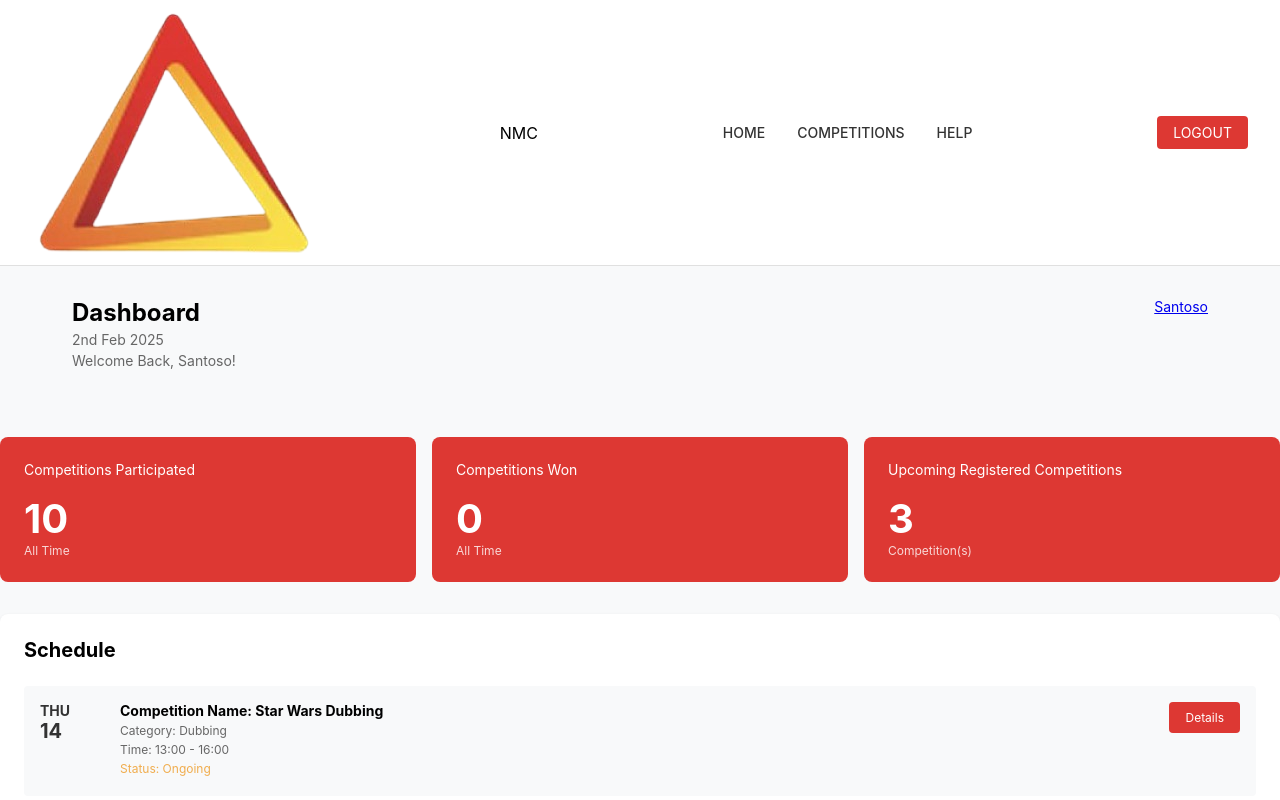
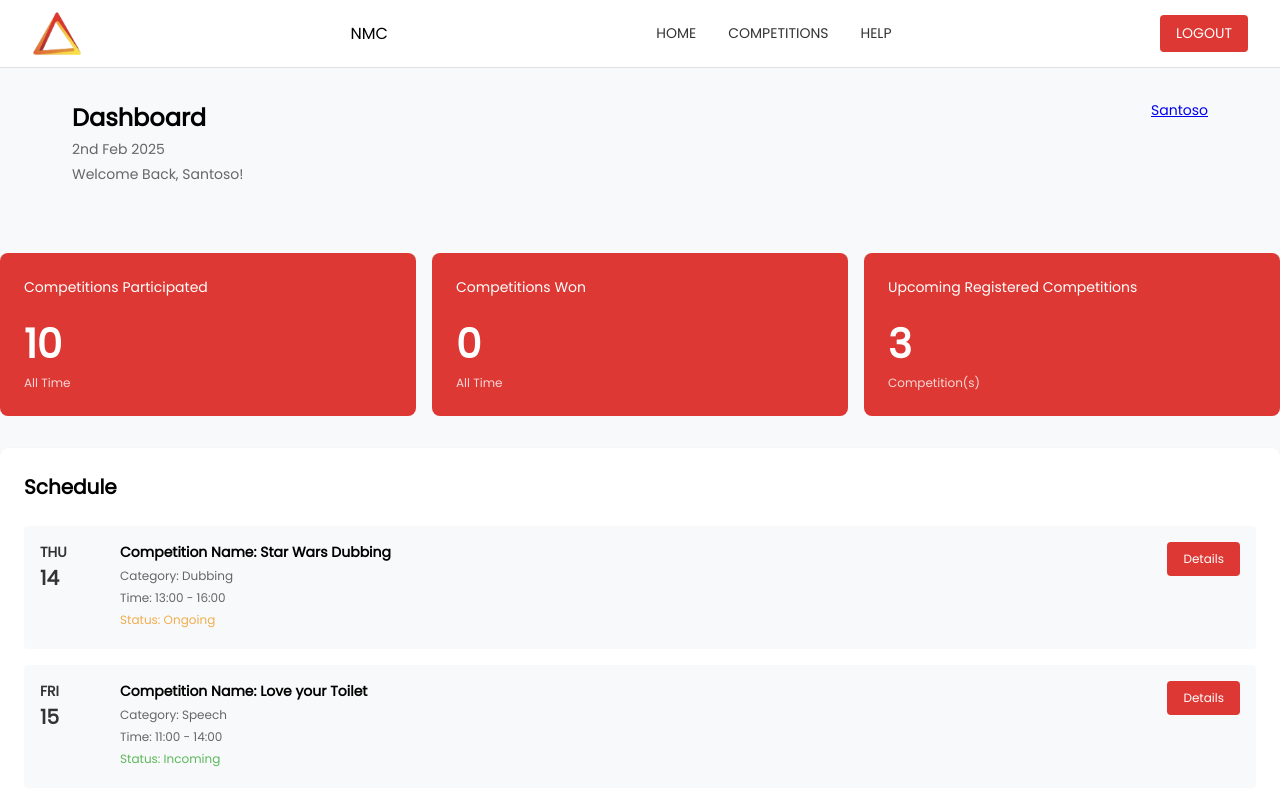
Before and after one commit to Hoyoddiction/2702334885_assignment2, a plain HTML site: page index.html in a window 1280 px wide. Shown: the top 800 px of the page. Drawn offline with Linux system fonts and the light colour scheme.

Commit message:
Update style.css

```diff
--- a/style.css
+++ b/style.css
@@ -2,7 +2,7 @@
     margin: 0;
     padding: 0;
     box-sizing: border-box;
-    font-family: -apple-system, BlinkMacSystemFont, 'Segoe UI', Roboto, Oxygen, Ubuntu, Cantarell, sans-serif;
+    font-family: 'poppins';
 }
 
 body {
@@ -243,3 +243,9 @@ body {
 .status.incoming {
     color: #5cb85c;
 }
+.logo {
+    width: 50px;
+    height: auto;
+}
+
+}
```
